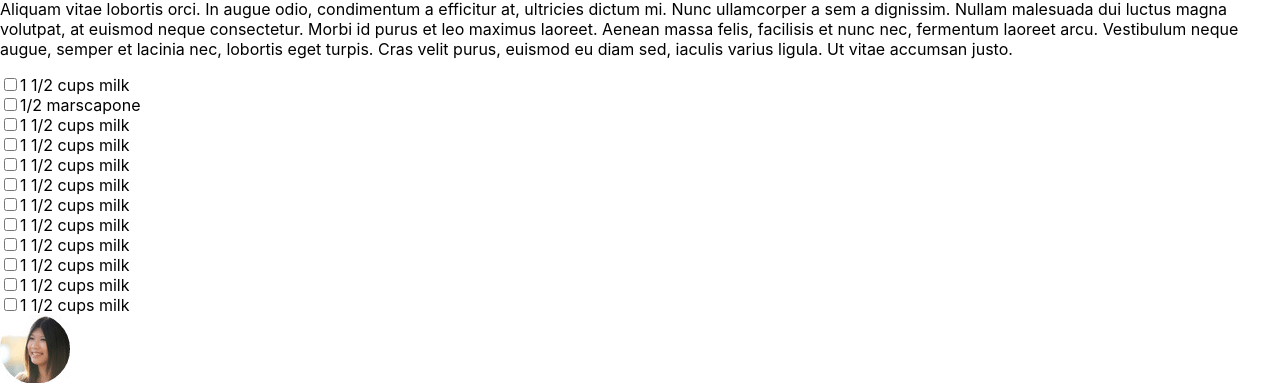
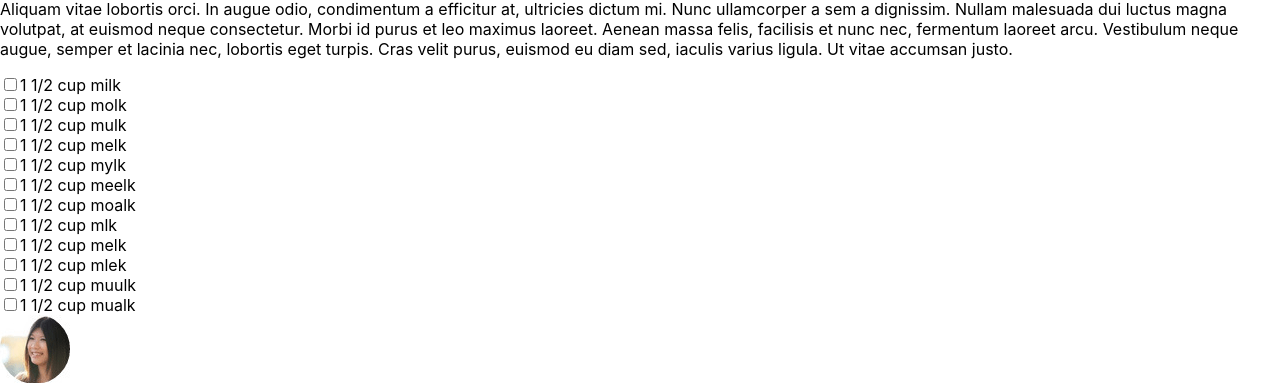
Before and after one commit to stamiesie/chocolate-pizza, a React (Create React App) app: page / in a window 1280 px wide. Shown: the part 1126-1511 px from the top of the page. Built offline with nearby package versions, Linux system fonts and the light colour scheme.

Commit message:
stretch goal

```diff
--- /dev/null
+++ b/src/data.js
@@ -0,0 +1,52 @@
+const ingredientData = [
+    {
+       name: 1,
+       text: '1 1/2 cup milk'
+    },
+    {
+        name: 2,
+        text: '1 1/2 cup molk'
+     },
+     {
+        name: 3,
+        text: '1 1/2 cup mulk'
+     },
+     {
+        name: 4,
+        text: '1 1/2 cup melk'
+     },
+     {
+        name: 5,
+        text: '1 1/2 cup mylk'
+     },
+     {
+        name: 6,
+        text: '1 1/2 cup meelk'
+     },
+     {
+        name: 7,
+        text: '1 1/2 cup moalk'
+     },
+     {
+        name: 8,
+        text: '1 1/2 cup mlk'
+     },
+     {
+        name: 9,
+        text: '1 1/2 cup melk'
+     },
+     {
+        name: 10,
+        text: '1 1/2 cup mlek'
+     },
+     {
+        name: 11,
+        text: '1 1/2 cup muulk'
+     },
+     {
+        name: 12,
+        text: '1 1/2 cup mualk'
+     },
+];
+
+export default ingredientData;
--- a/src/ingredient-list.js
+++ b/src/ingredient-list.js
@@ -1,23 +1,29 @@
 import React from 'react';
 import IngredientElement from './ingredient.js';
+import IngredientData from './data.js';
 
 export default class IngredientList extends React.Component {
+     IngredientElementArray = IngredientData.map((ingredient) => {
+        return (
+            <IngredientElement name = {ingredient.name} text = {ingredient.text}/>
+        )
+    })
     render() {
-        return (
-            <div className="IngredientList">
-                <IngredientElement name='1' text='1 1/2 cups milk' />
-                <IngredientElement name='2' text='1/2 marscapone' />
-                <IngredientElement name='3' text='1 1/2 cups milk' />
-                <IngredientElement name='4' text='1 1/2 cups milk' />
-                <IngredientElement name='5' text='1 1/2 cups milk' />
-                <IngredientElement name='6' text='1 1/2 cups milk' />
-                <IngredientElement name='7' text='1 1/2 cups milk' />
-                <IngredientElement name='8' text='1 1/2 cups milk' />
-                <IngredientElement name='9' text='1 1/2 cups milk' />
-                <IngredientElement name='10' text='1 1/2 cups milk' />
-                <IngredientElement name='11' text='1 1/2 cups milk' />
-                <IngredientElement name='12' text='1 1/2 cups milk' />
-            </div>
-        )
+        return (this.IngredientElementArray)
+            // <div className="IngredientList">
+            //     <IngredientElement name='1' text='1 1/2 cups milk' />
+            //     <IngredientElement name='2' text='1/2 marscapone' />
+            //     <IngredientElement name='3' text='1 1/2 cups milk' />
+            //     <IngredientElement name='4' text='1 1/2 cups milk' />
+            //     <IngredientElement name='5' text='1 1/2 cups milk' />
+            //     <IngredientElement name='6' text='1 1/2 cups milk' />
+            //     <IngredientElement name='7' text='1 1/2 cups milk' />
+            //     <IngredientElement name='8' text='1 1/2 cups milk' />
+            //     <IngredientElement name='9' text='1 1/2 cups milk' />
+            //     <IngredientElement name='10' text='1 1/2 cups milk' />
+            //     <IngredientElement name='11' text='1 1/2 cups milk' />
+            //     <IngredientElement name='12' text='1 1/2 cups milk' />
+            // </div>
+        // )
     }
 }
```
